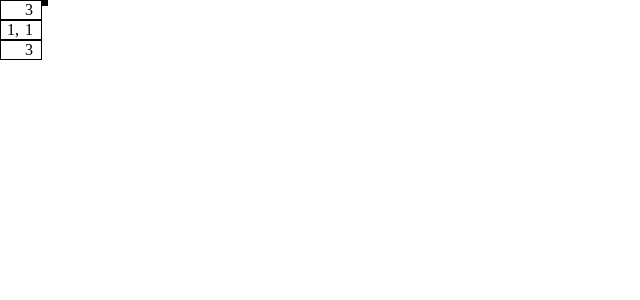
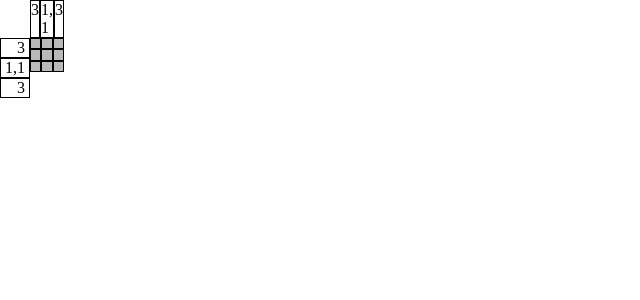
Before and after one commit to mike-shields-dev/nonograms, a React (Vite) app: page / in a window 1280 px wide. Shown: the top 300 px of the page, without its empty margins (0-640 px from the left). Built offline with nearby package versions, Linux system fonts and the light colour scheme.

Commit message:
feat: ColumnHints display length of each group of true values in a grid column

```diff
--- a/src/App.css
+++ b/src/App.css
@@ -8,6 +8,9 @@ main {
   ;
 }
 
+.column_hints_wrapper {
+  grid-area: column-hints;
+}
 
 .row_hints_wrapper {
   grid-area: row-hints;
@@ -16,10 +19,3 @@ main {
 .board_wrapper {
   grid-area: board;
 }
-
-.hint-count {
-  aspect-ratio: 1;
-  display: grid;
-  place-content: center;
-  width: 1rem;
-}
--- a/src/App.tsx
+++ b/src/App.tsx
@@ -2,6 +2,7 @@ import { useEffect } from "react";
 import levels from "./assets/levels.json";
 
 import Board from "./components/Board/Board";
+import ColumnHints from "./components/ColumnHints/ColumnHints";
 import RowHints from "./components/RowHints/RowHints";
 
 import "./App.css";
@@ -18,6 +19,9 @@ function App() {
   return (
     <>
       <main>
+        <div className="column_hints_wrapper">
+          <ColumnHints matrix={matrix} />
+        </div>
         <div className="row_hints_wrapper">
           <RowHints matrix={matrix} />
         </div>
--- /dev/null
+++ b/src/components/ColumnHint/ColumnHint.module.css
@@ -0,0 +1,4 @@
+.column_hint {
+  flex-grow: 1;
+  border: 1px solid #000;
+}
--- /dev/null
+++ b/src/components/ColumnHint/ColumnHint.tsx
@@ -0,0 +1,18 @@
+import css from './ColumnHint.module.css';
+
+interface Props {
+  columnHint: number[];
+}
+
+export default function ColumnHint({ columnHint }: Props) {
+  return (
+    <div className={css.column_hint}>
+    {columnHint.map((count, countIndex) => (
+      <div key={`column-hint-count${countIndex}`} className="hint-count">
+        {count}
+        {countIndex < columnHint.length - 1 && ","}
+      </div>
+    ))}
+  </div>
+  )
+}
--- /dev/null
+++ b/src/components/ColumnHints/ColumnHints.module.css
@@ -0,0 +1,4 @@
+.column_hints {
+  display: grid;
+  grid-template-columns: repeat(var(--grid-resolution), 1fr);
+}
--- /dev/null
+++ b/src/components/ColumnHints/ColumnHints.tsx
@@ -0,0 +1,26 @@
+import transformMatrix from "../../helpers/transformMatrix/transformMatrix";
+import hintsFromMatrix from "../../helpers/hintsFromMatrix/hintsFromMatrix";
+
+import ColumnHint from "../ColumnHint/ColumnHint";
+
+import css from "./ColumnHints.module.css";
+
+interface Props {
+  matrix: boolean[][];
+}
+
+export default function ColumnHints({ matrix }: Props) {
+  const transformedMatrix = transformMatrix(matrix);
+
+  const columnHints = hintsFromMatrix(transformedMatrix);
+
+  console.log({columnHints})
+
+  return (
+    <div className={css.column_hints}>
+      {columnHints.map((columnHint, columnIndex) => (
+        <ColumnHint key={`column-hint${columnIndex}`} columnHint={columnHint} />
+      ))}
+    </div>
+  );
+}
```
Also changed, not shown: 2 other files (tests, documents, lock files or other folders).
